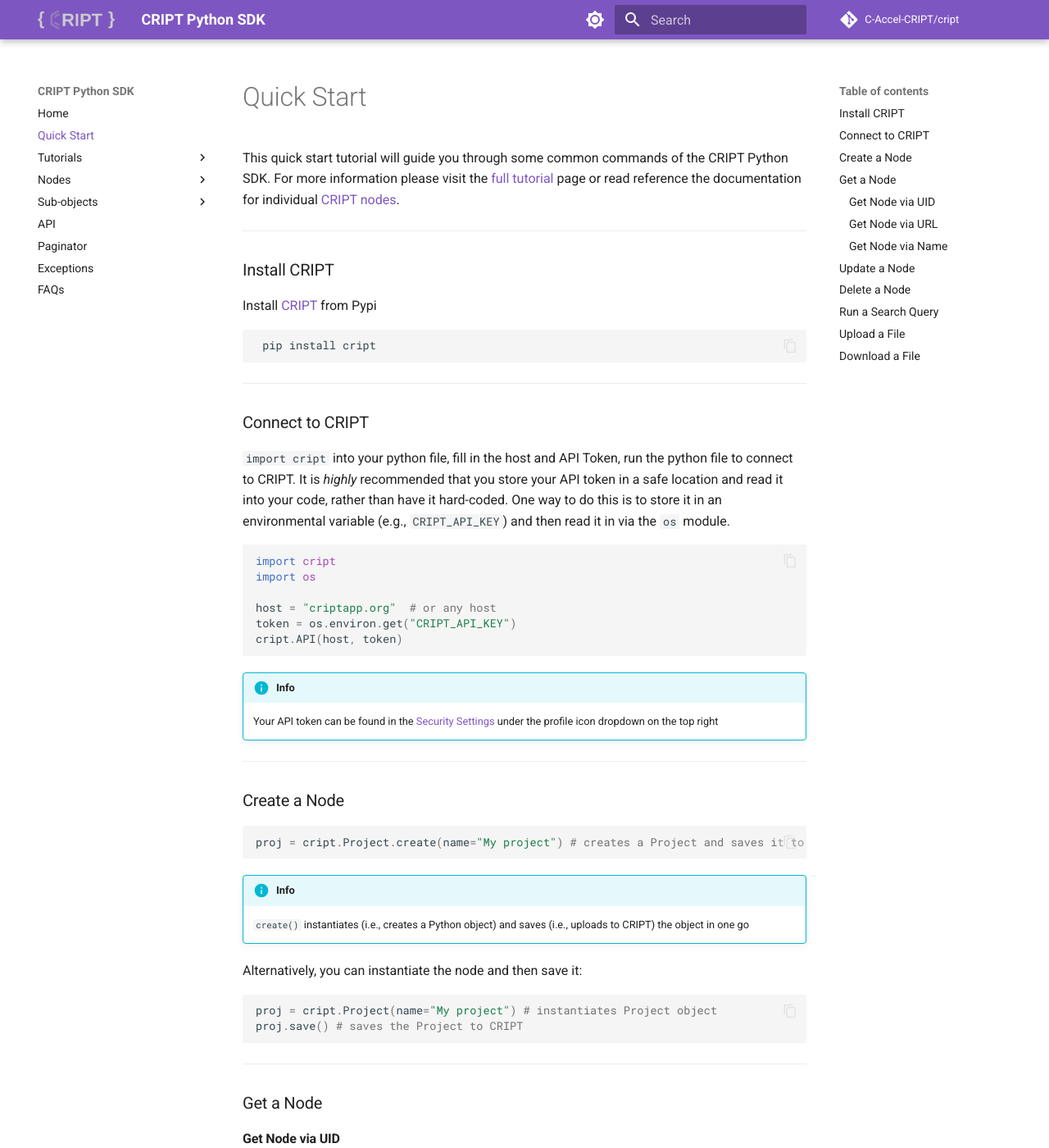
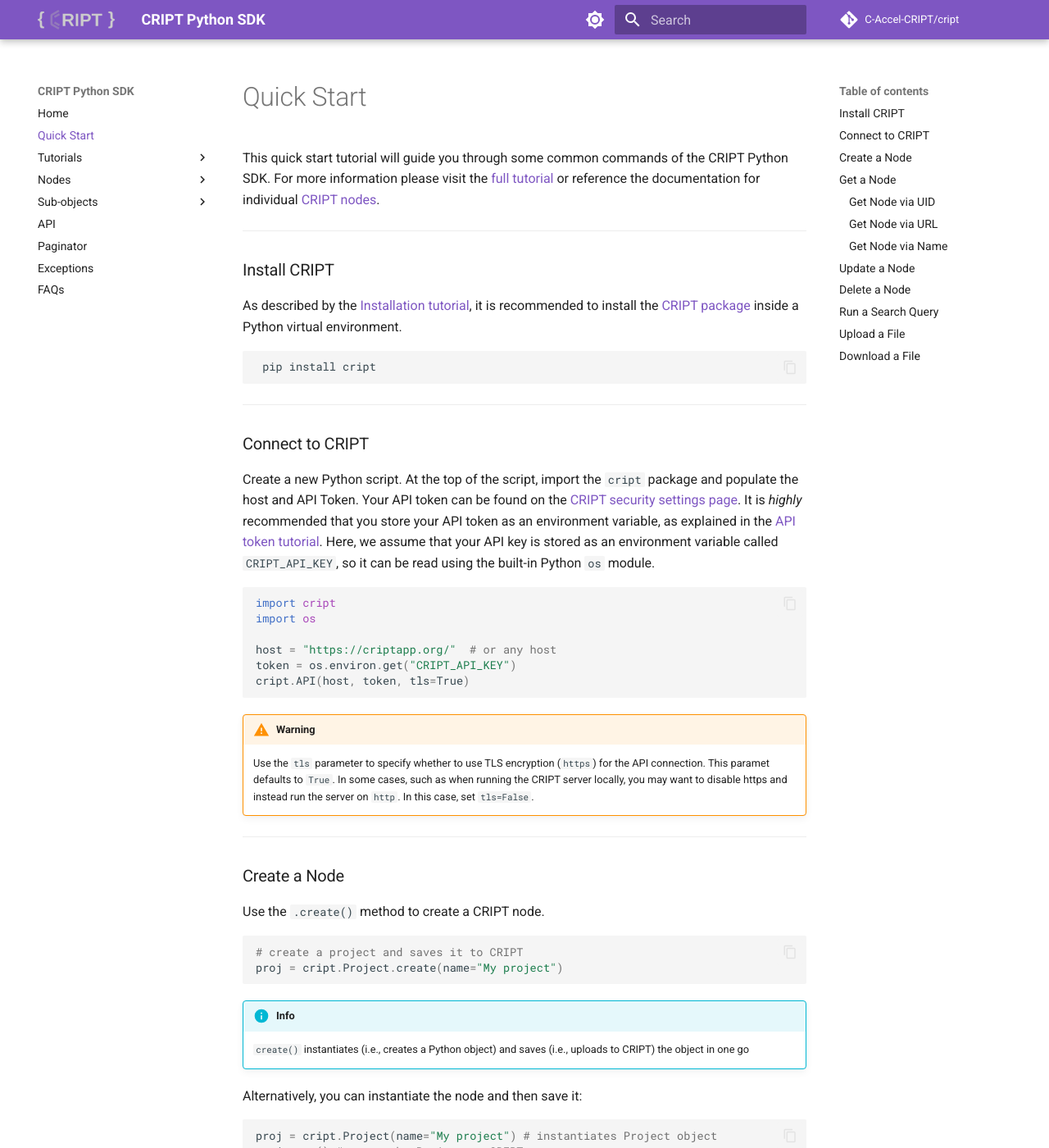
Before and after one commit to C-Accel-CRIPT/sdk-archive, an MkDocs documentation site: the page built from docs/quickstart.md, in a window 1280 px wide and 1400 px high. Shown: the whole window at 82% size. Built offline with MkDocs 1.6.1 and Material for MkDocs 9.7.7, drawn with Linux system fonts in a browser that asks for light colours; comment, search, counter and statistics services are not loaded.

Commit message:
Update quickstart.md

````diff
--- a/docs/quickstart.md
+++ b/docs/quickstart.md
@@ -1,9 +1,9 @@
-This quick start tutorial will guide you through some common commands of the CRIPT Python SDK. For more information please visit the [full tutorial](../tutorials/full_tutorial/) page or read reference the documentation for individual [CRIPT nodes](../nodes/all/).
+This quick start tutorial will guide you through some common commands of the CRIPT Python SDK. For more information please visit the [full tutorial](../tutorials/full_tutorial/) or reference the documentation for individual [CRIPT nodes](../nodes/all/).
 
 ---
 
 ## Install CRIPT
-Install <a href="https://pypi.org/project/cript/" target="_blank">CRIPT</a> from Pypi
+As described by the [Installation tutorial](../tutorials/installation/), it is recommended to install the <a href="https://pypi.org/project/cript/" target="_blank">CRIPT package</a> inside a Python virtual environment.
    ```bash
     pip install cript
    ```
@@ -11,27 +11,29 @@
 
 ## Connect to CRIPT
 
-`import cript` into your python file, fill in the host and API Token, run the python file to connect to CRIPT. It is *highly* recommended that you store your API token in a safe location and read it into your code, rather than have it hard-coded. One way to do this is to store
-it in an environmental variable (e.g., `CRIPT_API_KEY`) and then read it in via the `os` module.
+Create a new Python script. At the top of the script, import the `cript` package and populate the host and API Token. Your API token can be found on the <a href="https://criptapp.org/security/" target="_blank">CRIPT security settings page</a>. It is *highly* recommended that you store your API token as an environment variable, as explained in the [API token tutorial](../tutorials/api_token/). Here, we assume that your API key is stored as an environment variable called `CRIPT_API_KEY`, so it can be read using the built-in Python `os` module.
 
 ``` py
 import cript
 import os
 
-host = "criptapp.org"  # or any host
+host = "https://criptapp.org/"  # or any host
 token = os.environ.get("CRIPT_API_KEY")
-cript.API(host, token)
+cript.API(host, token, tls=True)
 ```
 
-!!! info
-    Your API token can be found in the <a href="https://criptapp.org/security/" target="_blank">Security Settings</a> under the profile icon dropdown on the top right
+!!! warning
+    Use the `tls` parameter to specify whether to use TLS encryption (`https`) for the API connection. This paramet defaults to `True`. In some cases, such as when running the CRIPT server locally, you may want to disable https and instead run the server on `http`. In this case, set `tls=False`.
 
 ---
 
 ## Create a Node
 
+Use the `.create()` method to create a CRIPT node.
+
 ``` python
-proj = cript.Project.create(name="My project") # creates a Project and saves it to CRIPT
+# create a project and saves it to CRIPT
+proj = cript.Project.create(name="My project")
 ```
 
 !!! info
````
